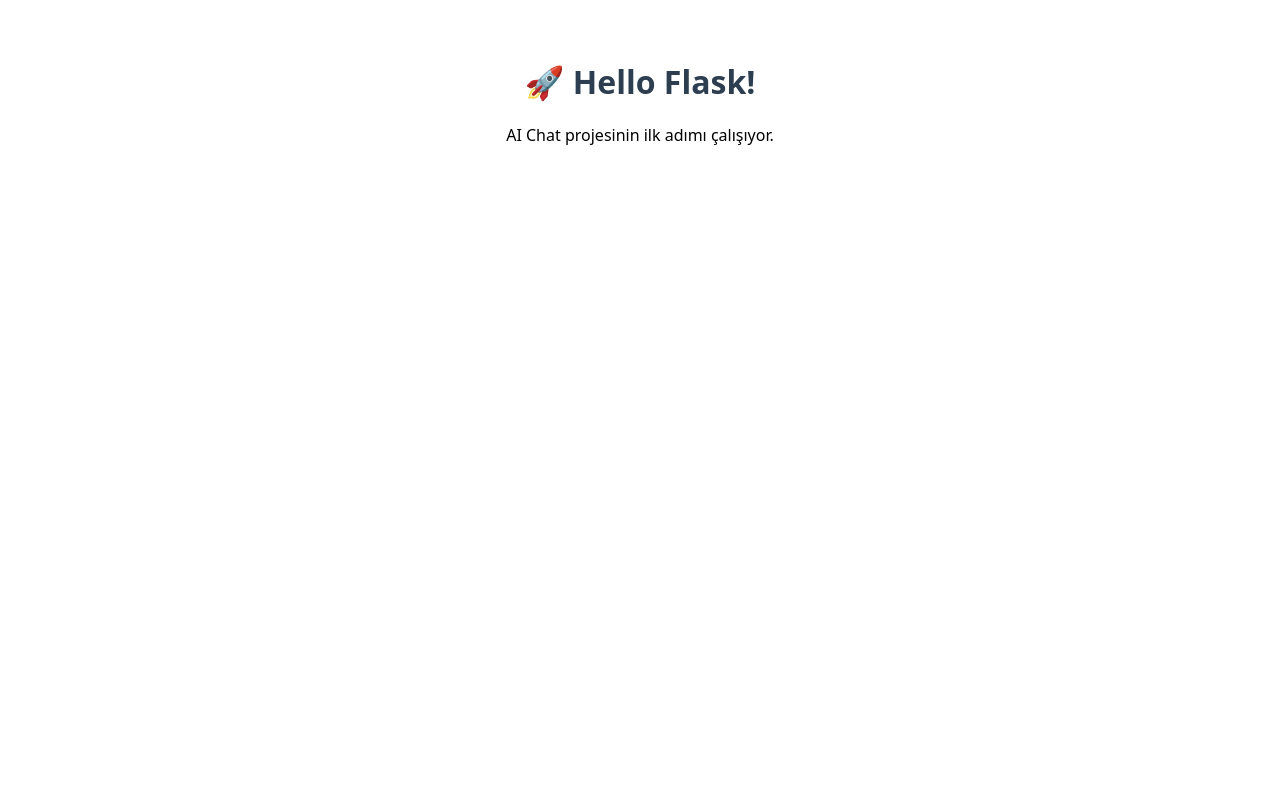
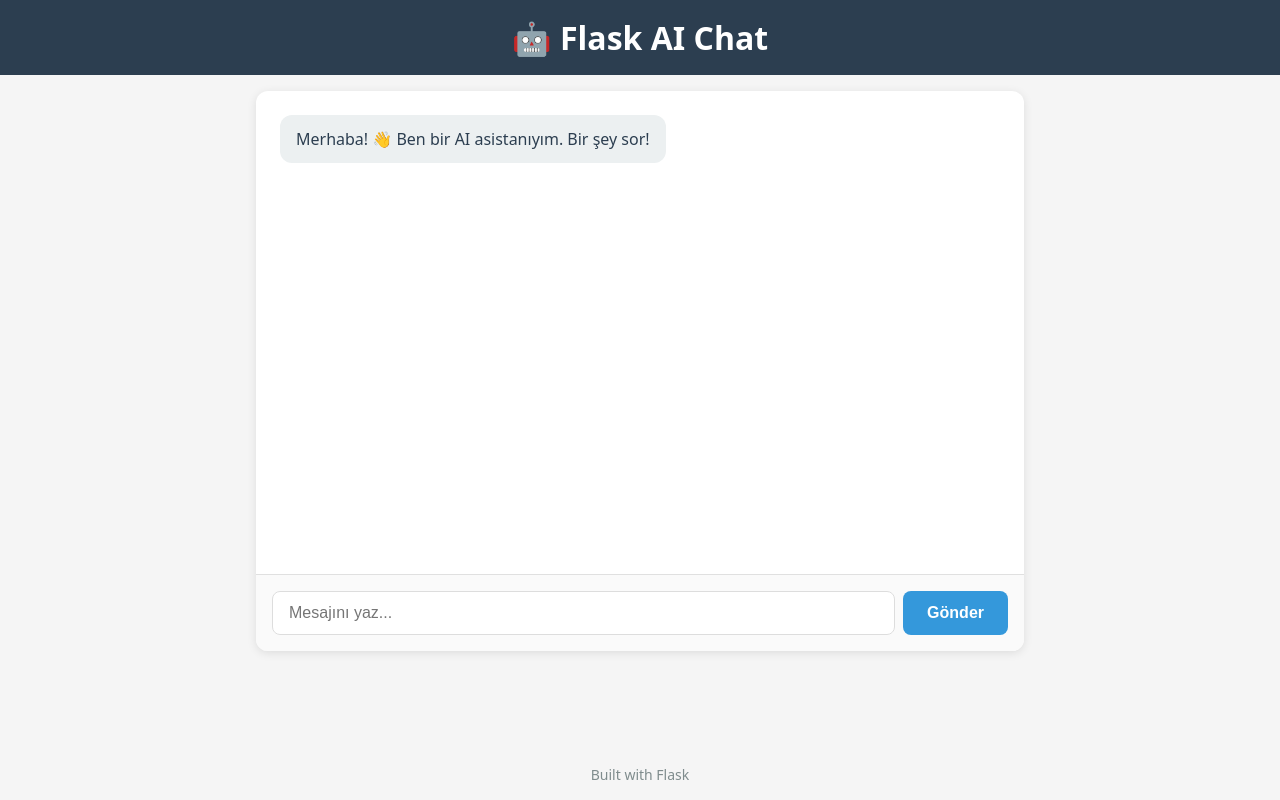
Before and after one commit to Ramo212121/flask-ai-chat, a Flask app: page / in a window 1280 px wide. Run offline with Flask 3, Linux system fonts and the light colour scheme.

Commit message:
feat: add base template, static files, and chat UI

```diff
--- /dev/null
+++ b/static/css/style.css
@@ -0,0 +1,122 @@
+* {
+    margin: 0;
+    padding: 0;
+    box-sizing: border-box;
+}
+
+body {
+    font-family: system-ui, -apple-system, sans-serif;
+    background: #f5f5f5;
+    color: #2c3e50;
+    min-height: 100vh;
+    display: flex;
+    flex-direction: column;
+}
+
+.header {
+    background: #2c3e50;
+    color: white;
+    padding: 1rem 2rem;
+    text-align: center;
+}
+
+.container {
+    flex: 1;
+    max-width: 800px;
+    width: 100%;
+    margin: 0 auto;
+    padding: 1rem;
+}
+
+.chat-container {
+    background: white;
+    border-radius: 12px;
+    box-shadow: 0 2px 10px rgba(0,0,0,0.1);
+    display: flex;
+    flex-direction: column;
+    height: 70vh;
+    overflow: hidden;
+}
+
+.chat-messages {
+    flex: 1;
+    overflow-y: auto;
+    padding: 1.5rem;
+    display: flex;
+    flex-direction: column;
+    gap: 1rem;
+}
+
+.message {
+    display: flex;
+    max-width: 80%;
+}
+
+.ai-message {
+    align-self: flex-start;
+}
+
+.user-message {
+    align-self: flex-end;
+}
+
+.message-content {
+    padding: 0.75rem 1rem;
+    border-radius: 12px;
+    line-height: 1.5;
+}
+
+.ai-message .message-content {
+    background: #ecf0f1;
+    color: #2c3e50;
+}
+
+.user-message .message-content {
+    background: #3498db;
+    color: white;
+}
+
+.chat-form {
+    display: flex;
+    gap: 0.5rem;
+    padding: 1rem;
+    border-top: 1px solid #e0e0e0;
+    background: #fafafa;
+}
+
+.chat-input {
+    flex: 1;
+    padding: 0.75rem 1rem;
+    border: 1px solid #ddd;
+    border-radius: 8px;
+    font-size: 1rem;
+    outline: none;
+    transition: border-color 0.2s;
+}
+
+.chat-input:focus {
+    border-color: #3498db;
+}
+
+.chat-button {
+    padding: 0.75rem 1.5rem;
+    background: #3498db;
+    color: white;
+    border: none;
+    border-radius: 8px;
+    font-size: 1rem;
+    font-weight: 600;
+    cursor: pointer;
+    transition: background 0.2s;
+}
+
+.chat-button:hover {
+    background: #2980b9;
+}
+
+.footer {
+    text-align: center;
+    padding: 1rem;
+    color: #7f8c8d;
+    font-size: 0.875rem;
+}
--- /dev/null
+++ b/static/js/chat.js
@@ -0,0 +1,33 @@
+document.addEventListener("DOMContentLoaded", () => {
+    const form = document.getElementById("chat-form");
+    const input = document.getElementById("chat-input");
+    const messages = document.getElementById("chat-messages");
+
+    form.addEventListener("submit", (e) => {
+        e.preventDefault();
+
+        const text = input.value.trim();
+        if (!text) return;
+
+        addMessage(text, "user");
+        input.value = "";
+
+        setTimeout(() => {
+            addMessage("Bu bir test cevabı. AI entegrasyonu yakında! 🚀", "ai");
+        }, 500);
+    });
+
+    function addMessage(text, sender) {
+        const div = document.createElement("div");
+        div.className = `message ${sender}-message`;
+        div.innerHTML = `<div class="message-content">${escapeHtml(text)}</div>`;
+        messages.appendChild(div);
+        messages.scrollTop = messages.scrollHeight;
+    }
+
+    function escapeHtml(text) {
+        const div = document.createElement("div");
+        div.textContent = text;
+        return div.innerHTML;
+    }
+});
--- /dev/null
+++ b/templates/base.html
@@ -0,0 +1,24 @@
+<!DOCTYPE html>
+<html lang="tr">
+<head>
+    <meta charset="UTF-8">
+    <meta name="viewport" content="width=device-width, initial-scale=1.0">
+    <title>{% block title %}Flask AI Chat{% endblock %}</title>
+    <link rel="stylesheet" href="{{ url_for('static', filename='css/style.css') }}">
+</head>
+<body>
+    <header class="header">
+        <h1>🤖 Flask AI Chat</h1>
+    </header>
+
+    <main class="container">
+        {% block content %}{% endblock %}
+    </main>
+
+    <footer class="footer">
+        <p>Built with Flask</p>
+    </footer>
+
+    {% block scripts %}{% endblock %}
+</body>
+</html>
--- a/templates/index.html
+++ b/templates/index.html
@@ -1,20 +1,30 @@
-<!DOCTYPE html>
-<html lang="tr">
-<head>
-    <meta charset="UTF-8">
-    <title>Flask AI Chat</title>
-    <style>
-        body {
-            font-family: system-ui, sans-serif;
-            max-width: 600px;
-            margin: 60px auto;
-            text-align: center;
-        }
-        h1 { color: #2c3e50; }
-    </style>
-</head>
-<body>
-    <h1>🚀 Hello Flask!</h1>
-    <p>AI Chat projesinin ilk adımı çalışıyor.</p>
-</body>
-</html>
+{% extends "base.html" %}
+
+{% block title %}Sohbet — Flask AI Chat{% endblock %}
+
+{% block content %}
+<div class="chat-container">
+    <div class="chat-messages" id="chat-messages">
+        <div class="message ai-message">
+            <div class="message-content">
+                Merhaba! 👋 Ben bir AI asistanıyım. Bir şey sor!
+            </div>
+        </div>
+    </div>
+
+    <form class="chat-form" id="chat-form">
+        <input
+            type="text"
+            id="chat-input"
+            class="chat-input"
+            placeholder="Mesajını yaz..."
+            autocomplete="off"
+        >
+        <button type="submit" class="chat-button">Gönder</button>
+    </form>
+</div>
+{% endblock %}
+
+{% block scripts %}
+<script src="{{ url_for('static', filename='js/chat.js') }}"></script>
+{% endblock %}
```
